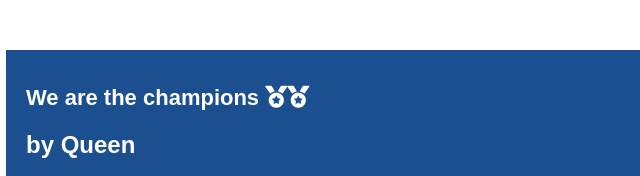
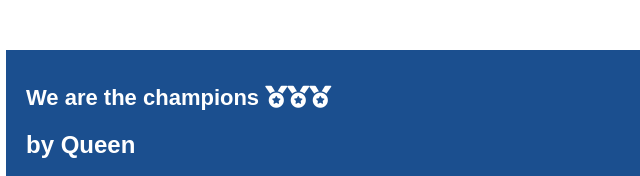
Before and after one commit to JanczakM/learning-git-2, a plain HTML site: page index.html in a window 1280 px wide. Shown: the top 176 px of the page, 214-854 px from the left. Drawn offline with Linux system fonts and the light colour scheme.

Commit message:
Add third icon

```diff
--- a/index.html
+++ b/index.html
@@ -8,7 +8,7 @@
     </head>
     <body>
         <div class="container">
-            <h1>We are the champions <span class="fas fa-medal"></span><span class="fas fa-medal"></span></h1>
+            <h1>We are the champions <span class="fas fa-medal"></span><span class="fas fa-medal"></span><span class="fas fa-medal"></span></h1>
             <h2>by Queen</h2>
             <p>I've paid my dues<br>
               Time after time<br>
```
